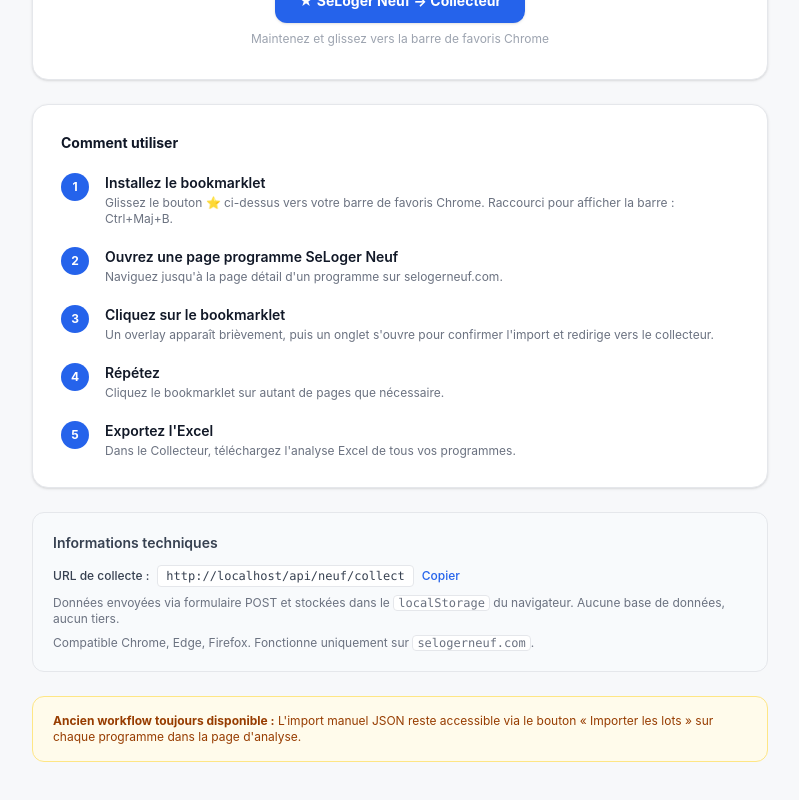
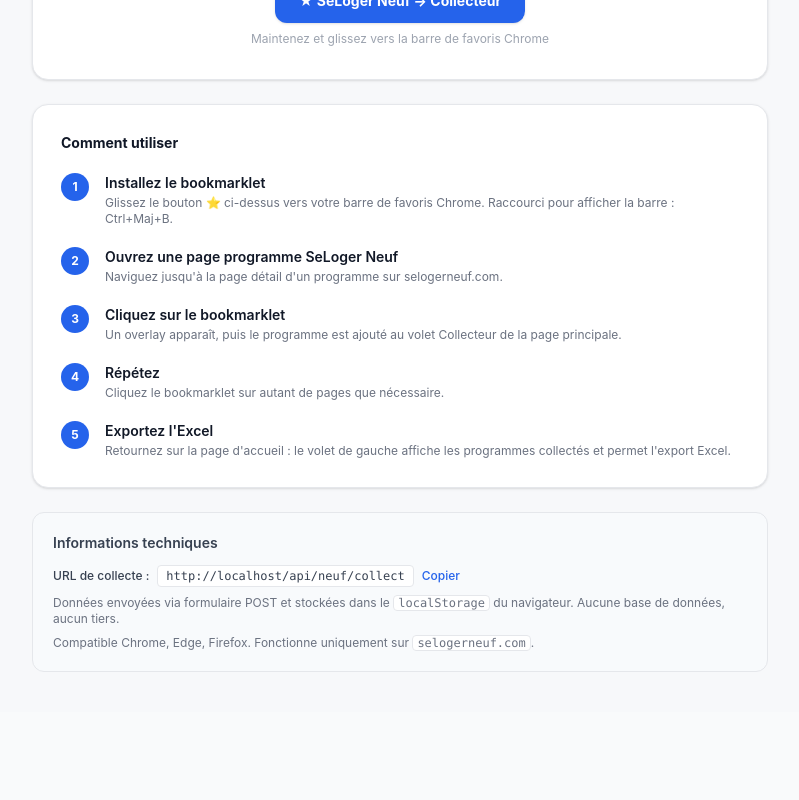
Before and after one commit to titolotiti/Se-loger-neuf-, a Next.js app: page /bookmarklet in a window 1280 px wide. Shown: the part 306-1106 px from the top of the page, without its empty margins (240-1039 px from the left). After the commit the page ends 1018 px from the top, so only its background shows below. Built offline with nearby package versions, Linux system fonts and the light colour scheme.

Commit message:
Update page.tsx

```diff
--- a/src/app/bookmarklet/page.tsx
+++ b/src/app/bookmarklet/page.tsx
@@ -13,8 +13,8 @@
     const url = origin + "/api/neuf/collect";
     setCollectUrl(url);
 
-    const loader = `javascript:(()=>{const s=document.createElement("script");s.src="${origin}/api/neuf/bookmarklet?v="+Date.now();document.body.appendChild(s);})();`;
-    setHref(loader);
+    const bookmarklet = `javascript:(()=>{const s=document.createElement("script");s.src="${origin}/api/neuf/bookmarklet?v="+Date.now();document.body.appendChild(s);})();`;
+    setHref(bookmarklet);
     setReady(true);
   }, []);
 
@@ -111,7 +111,7 @@
               {
                 n: 3,
                 title: "Cliquez sur le bookmarklet",
-                desc: "Un overlay apparaît brièvement, puis un onglet s'ouvre pour confirmer l'import et redirige vers le collecteur.",
+                desc: "Un overlay apparaît, puis le programme est ajouté au volet Collecteur de la page principale.",
               },
               {
                 n: 4,
@@ -121,7 +121,7 @@
               {
                 n: 5,
                 title: "Exportez l'Excel",
-                desc: "Dans le Collecteur, téléchargez l'analyse Excel de tous vos programmes.",
+                desc: "Retournez sur la page d'accueil : le volet de gauche affiche les programmes collectés et permet l'export Excel.",
               },
             ].map((s) => (
               <li key={s.n} className="flex gap-4">
@@ -172,14 +172,6 @@
           </div>
         </div>
 
-        {/* Compat note */}
-        <div className="bg-[#FFFBEB] border border-amber-200 rounded-xl px-5 py-4">
-          <p className="text-xs text-amber-800">
-            <strong>Ancien workflow toujours disponible :</strong> L&apos;import manuel JSON reste
-            accessible via le bouton &laquo;&nbsp;Importer les lots&nbsp;&raquo; sur chaque
-            programme dans la page d&apos;analyse.
-          </p>
-        </div>
       </main>
     </div>
   );
```
